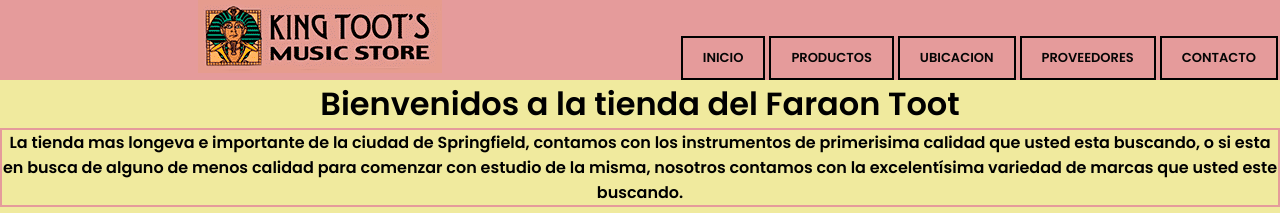
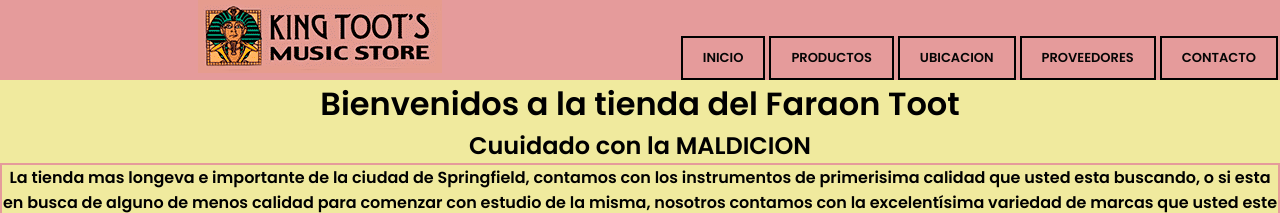
Before and after one commit to lucasepaul/kingTootsMusicStore, a plain HTML site: page index.html in a window 1280 px wide. Shown: the top 213 px of the page. Drawn offline with nearby package versions, Linux system fonts and the light colour scheme; a web font is replaced by a local one.

Commit message:
second commit

```diff
--- a/index.html
+++ b/index.html
@@ -43,6 +43,7 @@
     <main class="content">
 
         <h1>Bienvenidos a la tienda del Faraon Toot</h1>
+        <h2>Cuuidado con la MALDICION</h2>
 
         <section class="txtpri">
             <p>La tienda mas longeva e importante de la ciudad de Springfield, contamos con los instrumentos de primerisima calidad que usted esta buscando,
```
